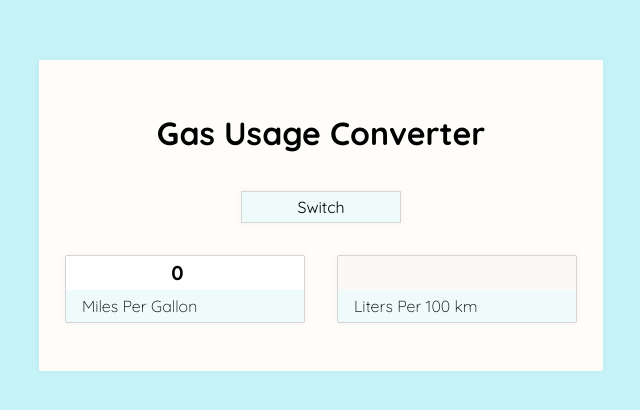
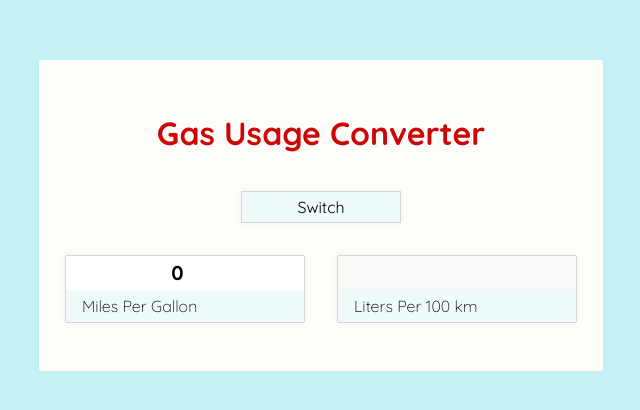
Before and after one commit to Knopkaivy/mpg-converter, a React (Create React App) app: page / in a window 1280 px wide. Shown: the part 140-550 px from the top of the page, without its empty margins (319-959 px from the left). Built offline with nearby package versions, Linux system fonts and the light colour scheme.

Commit message:
Update h1 color

```diff
--- a/src/App.css
+++ b/src/App.css
@@ -12,6 +12,9 @@ body {
   flex-direction: column;
   align-items: center;
   box-shadow: 0px 0px 8px 0px rgba(0, 0, 0, 0.05);
+}
+h1 {
+  color: #ce0505;
 }
 button {
   width: 10rem;
```
